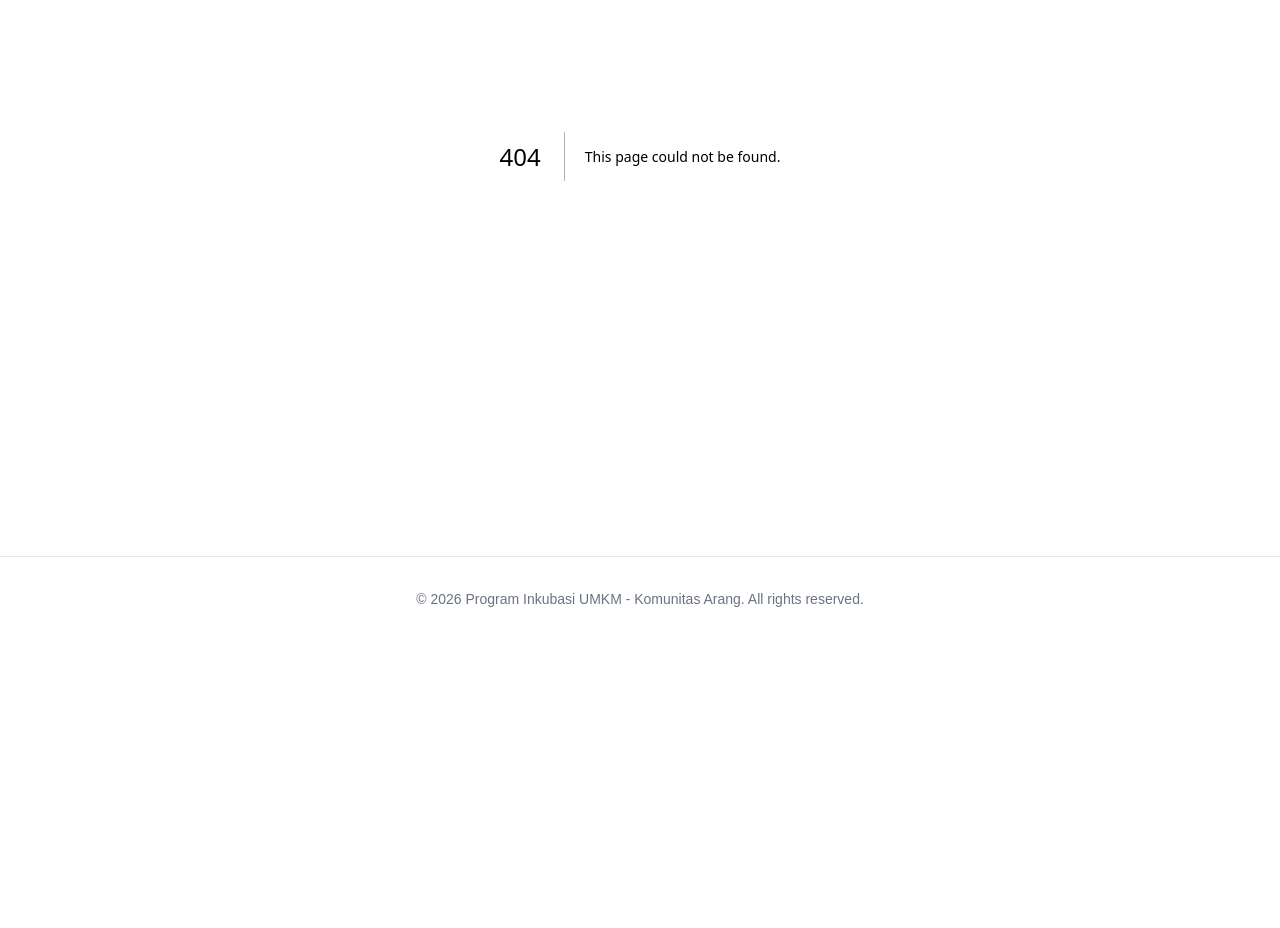
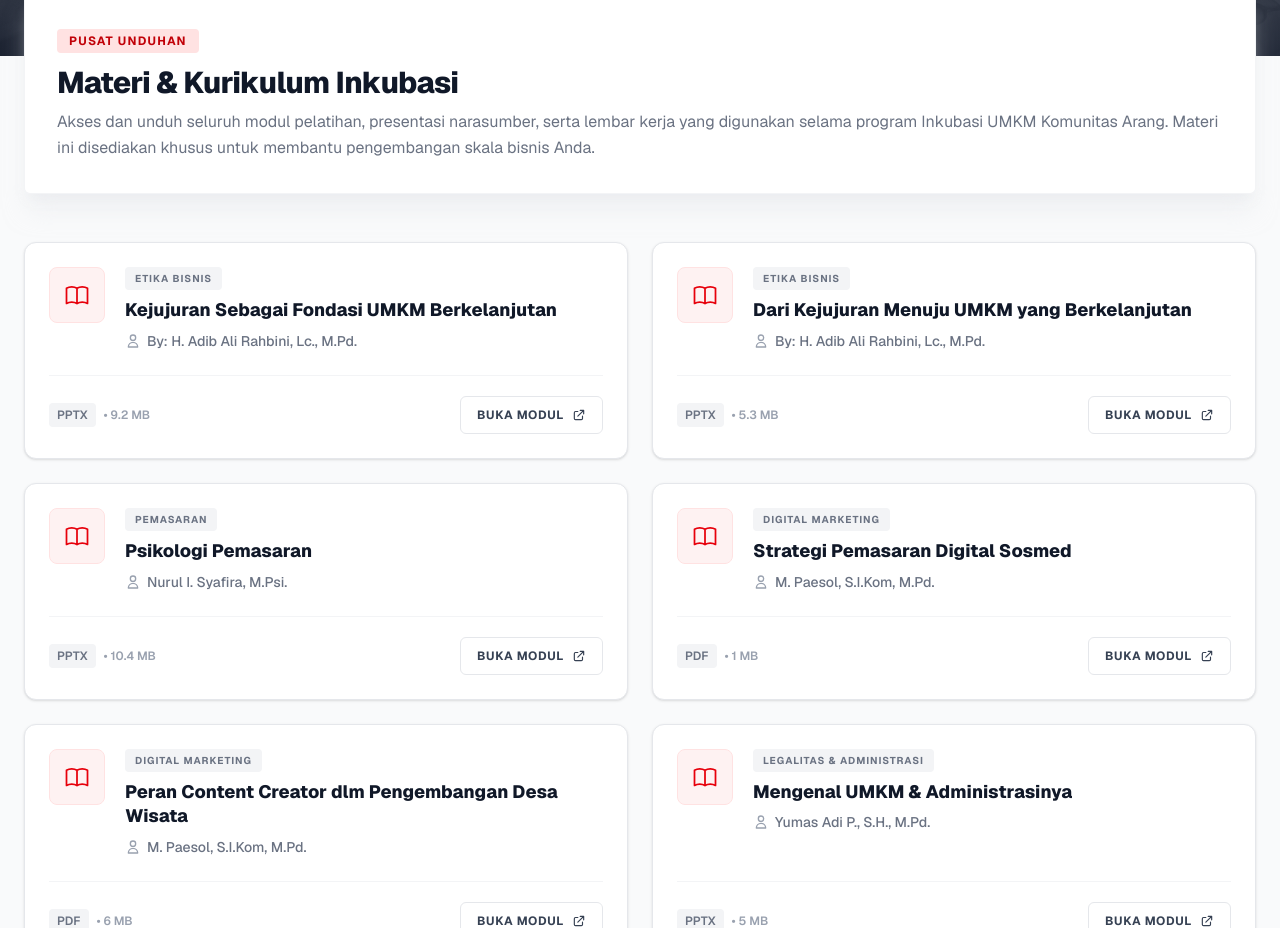
Before and after one commit to yazasyahreza/web-umkm, a Next.js app: page /kegiatan/materi in a window 1280 px wide. Before the commit this address had no page. Shown: the part 244-1172 px from the top of the page. Before the commit the page ends 885 px from the top, so only its background shows below. Built offline with nearby package versions, Linux system fonts and the light colour scheme.

Commit message:
desain /kegiatan/materi

```diff
--- a/app/kegiatan/dokumentasi/page.tsx
+++ b/app/kegiatan/dokumentasi/page.tsx
@@ -138,15 +138,11 @@ export default function DokumentasiPertemuan() {
     },
     {
       id: 4,
-      title: "Tata Kelola Manajemen Keuangan Mikro & Hukum Syariah",
+      title: "Pentingnya Legalitas Usaha & Administrasi PIRT UMKM",
       narasumber: "Yumas Adi P., S.H., M.Pd.",
       instansi: "Dosen IAI Nurul Huda Situbondo",
-      images: [
-        "/images/foto-kegiatan-2.jpg",
-        "/images/DSC_4170.JPG",
-        "/images/DSC_4207.JPG",
-      ],
-      tag: "Manajemen",
+      images: ["/images/yumas-1p.jpeg"],
+      tag: "Legalitas & Administrasi",
     },
   ];
 
--- /dev/null
+++ b/app/kegiatan/materi/page.tsx
@@ -0,0 +1,199 @@
+import Link from "next/link";
+
+export default function MateriInkubasi() {
+  const materiList = [
+    {
+      id: 1,
+      kategori: "Etika Bisnis",
+      judul: "Kejujuran Sebagai Fondasi UMKM Berkelanjutan",
+      narasumber: "By: H. Adib Ali Rahbini, Lc., M.Pd.",
+      format: "PPTX",
+      ukuran: "9.2 MB",
+      link: "https://docs.google.com/presentation/d/1mbA_ULvAiMWb6AewlJlo0pC_u7gN0fGH/edit?usp=sharing&ouid=108767725021317813689&rtpof=true&sd=true",
+    },
+    {
+      id: 2,
+      kategori: "Etika Bisnis",
+      judul: "Dari Kejujuran Menuju UMKM yang Berkelanjutan",
+      narasumber: "By: H. Adib Ali Rahbini, Lc., M.Pd.",
+      format: "PPTX",
+      ukuran: "5.3 MB",
+      link: "https://docs.google.com/presentation/d/1v7wfHJ9dxXPE4cnufINhQPgAbbcardbu/edit?usp=drive_link&ouid=108767725021317813689&rtpof=true&sd=true",
+    },
+    {
+      id: 3,
+      kategori: "Pemasaran",
+      judul: "Psikologi Pemasaran",
+      narasumber: "Nurul I. Syafira, M.Psi.",
+      format: "PPTX",
+      ukuran: "10.4 MB",
+      link: "https://docs.google.com/presentation/d/1apGUOgpAdI1ebDe-FCU54jTaD9ce9s7S/edit?usp=drive_link&ouid=108767725021317813689&rtpof=true&sd=true",
+    },
+    {
+      id: 4,
+      kategori: "Digital Marketing",
+      judul: "Strategi Pemasaran Digital Sosmed",
+      narasumber: "M. Paesol, S.I.Kom, M.Pd.",
+      format: "PDF",
+      ukuran: "1 MB",
+      link: "https://drive.google.com/file/d/1Dh9Ldyw4arV-eGT2M04WvoJq2pI3EXyf/view?usp=drive_link",
+    },
+    {
+      id: 5,
+      kategori: "Digital Marketing",
+      judul: "Peran Content Creator dlm Pengembangan Desa Wisata",
+      narasumber: "M. Paesol, S.I.Kom, M.Pd.",
+      format: "PDF",
+      ukuran: "6 MB",
+      link: "https://drive.google.com/file/d/11lA1VvZCios2QImEDbPZKbF5Q5lmI56V/view?usp=drive_link",
+    },
+    {
+      id: 6,
+      kategori: "Legalitas & Administrasi",
+      judul: "Mengenal UMKM & Administrasinya",
+      narasumber: "Yumas Adi P., S.H., M.Pd.",
+      format: "PPTX",
+      ukuran: "5 MB",
+      link: "https://docs.google.com/presentation/d/1C-obXf56xBm0QnjpvdKXdbjbrPgJ9jrh/edit?usp=drive_link&ouid=108767725021317813689&rtpof=true&sd=true",
+    },
+    {
+      id: 7,
+      kategori: "Legalitas & Administrasi",
+      judul: "Pengurusan PIRT Untuk UMKM Desa",
+      narasumber: "Yumas Adi P., S.H., M.Pd.",
+      format: "PPTX",
+      ukuran: "10.7 MB",
+      link: "https://docs.google.com/presentation/d/1VGrudwPu6vxMgatB5atk3EQ0K0-wH_rl/edit?usp=drive_link&ouid=108767725021317813689&rtpof=true&sd=true",
+    },
+    {
+      id: 8,
+      kategori: "Legalitas & Administrasi",
+      judul: "Pentingnya Legalitas Usaha",
+      narasumber: "Yumas Adi P., S.H., M.Pd.",
+      format: "PPTX",
+      ukuran: "7 MB",
+      link: "https://docs.google.com/presentation/d/1G6bF1B36m5Mb2H04Ldl8xDfmAtNSNQvG/edit?usp=drive_link&ouid=108767725021317813689&rtpof=true&sd=true",
+    },
+  ];
+
+  return (
+    <div className="bg-gray-50 min-h-screen pb-24 text-gray-900 font-sans">
+      <section className="relative w-full h-[35vh] min-h-[300px] pt-20 overflow-hidden">
+        <img
+          src="/images/hero-3.jpeg"
+          alt="Banner Materi"
+          className="absolute inset-0 w-full h-full object-cover object-center grayscale opacity-50"
+        />
+        <div className="absolute inset-0 bg-gradient-to-b from-gray-900/90 via-gray-900/70 to-gray-900/90"></div>
+      </section>
+
+      <section className="relative z-10 -mt-16 container mx-auto px-6 max-w-7xl mb-12">
+        <div className="bg-white rounded-md shadow-xl shadow-gray-200/50 border-t-4 border-t-red-600 border-x border-b border-gray-100 p-6 md:p-8 relative overflow-hidden">
+          <div className="inline-block bg-red-100 text-red-700 font-bold text-xs uppercase tracking-widest px-3 py-1 mb-3 rounded-sm">
+            Pusat Unduhan
+          </div>
+
+          <h1 className="text-3xl font-extrabold text-gray-900 mb-2 tracking-tight">
+            Materi & Kurikulum Inkubasi
+          </h1>
+
+          <p className="text-gray-500 w-full leading-relaxed">
+            Akses dan unduh seluruh modul pelatihan, presentasi narasumber,
+            serta lembar kerja yang digunakan selama program Inkubasi UMKM
+            Komunitas Arang. Materi ini disediakan khusus untuk membantu
+            pengembangan skala bisnis Anda.
+          </p>
+        </div>
+      </section>
+
+      <main className="container mx-auto px-6 max-w-7xl">
+        <div className="grid grid-cols-1 md:grid-cols-2 gap-6">
+          {materiList.map((materi) => (
+            <div
+              key={materi.id}
+              className="group relative bg-white rounded-xl border border-gray-200 p-6 shadow-sm hover:shadow-lg transition-all overflow-hidden flex flex-col h-full"
+            >
+              <div className="absolute top-0 left-0 w-full h-1.5 bg-gradient-to-r from-red-600 to-red-400 opacity-0 group-hover:opacity-100 transition-opacity"></div>
+
+              <div className="flex items-start gap-5 mb-6 flex-grow">
+                <div className="w-14 h-14 rounded-lg bg-red-50 text-red-600 flex items-center justify-center flex-shrink-0 border border-red-100 group-hover:scale-110 transition-transform duration-300">
+                  <svg
+                    className="w-7 h-7"
+                    fill="none"
+                    stroke="currentColor"
+                    viewBox="0 0 24 24"
+                  >
+                    <path
+                      strokeLinecap="round"
+                      strokeLinejoin="round"
+                      strokeWidth="1.5"
+                      d="M12 6.253v13m0-13C10.832 5.477 9.246 5 7.5 5S4.168 5.477 3 6.253v13C4.168 18.477 5.754 18 7.5 18s3.332.477 4.5 1.253m0-13C13.168 5.477 14.754 5 16.5 5c1.747 0 3.332.477 4.5 1.253v13C19.832 18.477 18.247 18 16.5 18c-1.746 0-3.332.477-4.5 1.253"
+                    ></path>
+                  </svg>
+                </div>
+
+                <div className="flex-grow">
+                  <div className="flex items-center gap-2 mb-2">
+                    <span className="inline-block px-2.5 py-1 bg-gray-100 text-gray-500 text-[10px] font-bold uppercase tracking-widest rounded-sm">
+                      {materi.kategori}
+                    </span>
+                  </div>
+                  <h2 className="text-lg font-extrabold text-gray-900 leading-snug group-hover:text-red-600 transition-colors">
+                    {materi.judul}
+                  </h2>
+                  <p className="text-sm font-medium text-gray-500 mt-2 flex items-center gap-1.5">
+                    <svg
+                      className="w-4 h-4 text-gray-400"
+                      fill="none"
+                      stroke="currentColor"
+                      viewBox="0 0 24 24"
+                    >
+                      <path
+                        strokeLinecap="round"
+                        strokeLinejoin="round"
+                        strokeWidth="2"
+                        d="M16 7a4 4 0 11-8 0 4 4 0 018 0zM12 14a7 7 0 00-7 7h14a7 7 0 00-7-7z"
+                      ></path>
+                    </svg>
+                    {materi.narasumber}
+                  </p>
+                </div>
+              </div>
+
+              <div className="mt-auto pt-5 border-t border-gray-100 flex items-center justify-between">
+                <div className="flex items-center gap-2 text-xs font-semibold text-gray-400">
+                  <span className="bg-gray-100 px-2 py-1 rounded-sm text-gray-500">
+                    {materi.format}
+                  </span>
+                  <span>• {materi.ukuran}</span>
+                </div>
+
+                <Link
+                  href={materi.link}
+                  target="_blank"
+                  rel="noopener noreferrer"
+                  className="flex items-center gap-2 bg-white border border-gray-200 hover:border-red-600 hover:bg-red-50 text-gray-700 hover:text-red-600 font-bold text-xs uppercase tracking-wider px-4 py-2.5 rounded-md transition-colors"
+                >
+                  Buka Modul
+                  <svg
+                    className="w-3.5 h-3.5"
+                    fill="none"
+                    stroke="currentColor"
+                    viewBox="0 0 24 24"
+                  >
+                    <path
+                      strokeLinecap="round"
+                      strokeLinejoin="round"
+                      strokeWidth="2"
+                      d="M10 6H6a2 2 0 00-2 2v10a2 2 0 002 2h10a2 2 0 002-2v-4M14 4h6m0 0v6m0-6L10 14"
+                    ></path>
+                  </svg>
+                </Link>
+              </div>
+            </div>
+          ))}
+        </div>
+      </main>
+    </div>
+  );
+}
--- a/app/page.tsx
+++ b/app/page.tsx
@@ -401,7 +401,7 @@ export default function Home() {
             <div className="bg-white rounded-lg shadow-sm hover:shadow-md transition-shadow border border-gray-100 overflow-hidden group flex flex-col h-full">
               <div className="h-48 bg-gray-200 relative overflow-hidden">
                 <img
-                  src="/images/rapat.jpeg"
+                  src="/images/rapat-1.jpeg"
                   alt="Rapat"
                   className="w-full h-full object-cover group-hover:scale-105 transition-transform duration-700"
                 />
--- a/components/Navbar.tsx
+++ b/components/Navbar.tsx
@@ -44,19 +44,6 @@ export default function Navbar() {
               className={`flex items-center gap-1 transition-colors ${isKegiatanActive ? "text-gray-900 font-semibold" : "hover:text-gray-900"}`}
             >
               Kegiatan
-              <svg
-                className="w-3 h-3"
-                fill="none"
-                stroke="currentColor"
-                viewBox="0 0 24 24"
-              >
-                <path
-                  strokeLinecap="round"
-                  strokeLinejoin="round"
-                  strokeWidth="2"
-                  d="M19 9l-7 7-7-7"
-                ></path>
-              </svg>
             </button>
             <div className="absolute top-full left-0 mt-2 w-52 bg-white shadow-xl border border-gray-100 rounded-sm opacity-0 invisible group-hover:opacity-100 group-hover:visible transition-all duration-200">
               <Link
```
Also changed, not shown: 1 other file (tests, documents, lock files or other folders).
